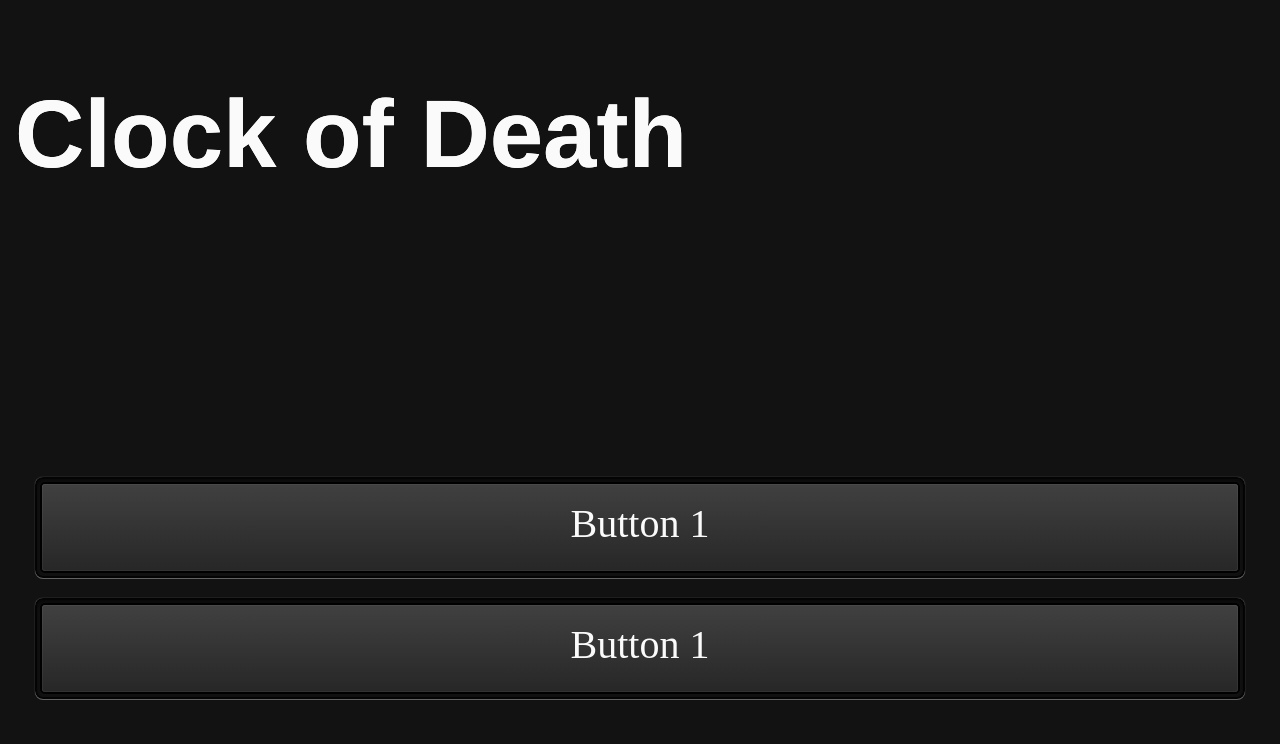
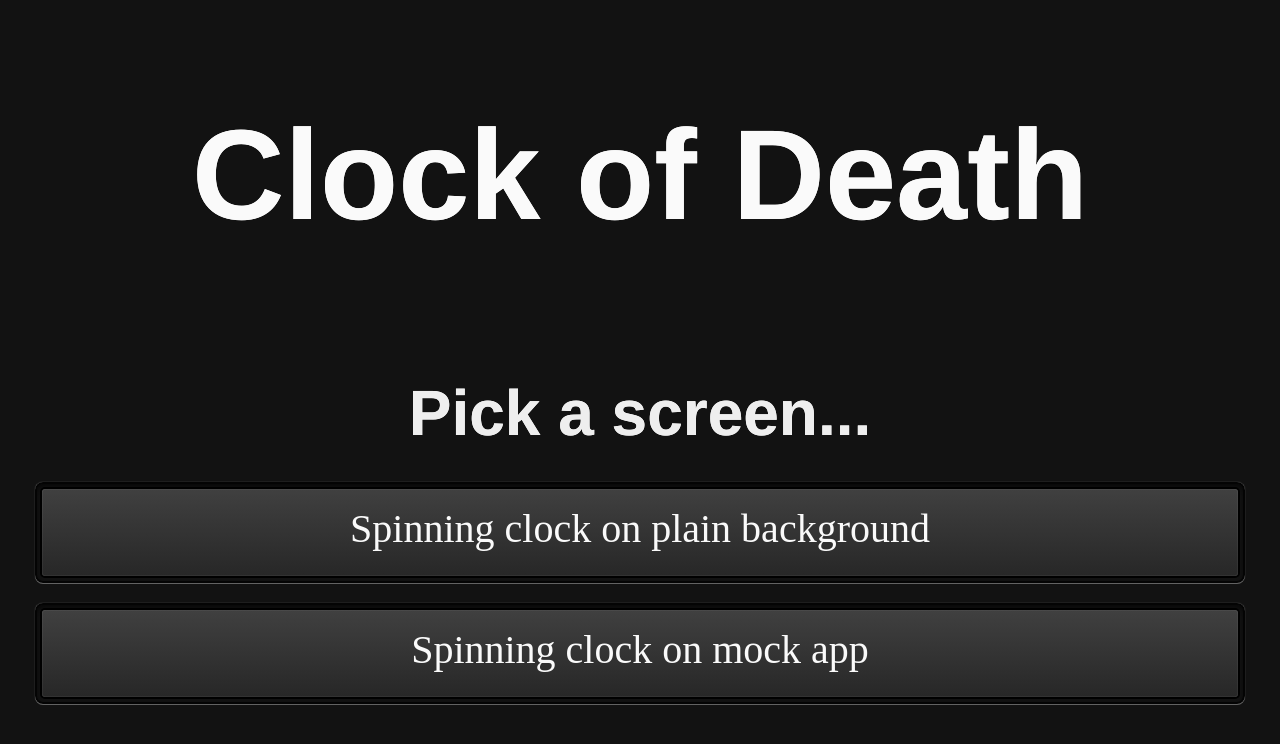
Before and after one commit to KaiserRyo/Clock-of-Death, a plain HTML site: page index.htm in a window 1280 px wide. Drawn offline with Linux system fonts and the light colour scheme.

Commit message:
Index page complete

```diff
--- a/index.htm
+++ b/index.htm
@@ -6,20 +6,50 @@
 	    <script src="dist/BlackBerry-JQM-all.min.js"></script>
 		<style type="text/css">
 			h1{
-				font-size: 6em;
+				font-size: 8em;
 				font-family: "Slate Pro",Slate,"Myriad Pro","BBAlpha Sans",Helvetica !important;
 				overflow: hidden;
-				margin-bottom: 3em;
+				margin-bottom: 1em;
 			}
-			.styled
+			h2{
+				font-size: 4em;
+				font-family: "Slate Pro",Slate,"Myriad Pro","BBAlpha Sans",Helvetica !important;
+				overflow: hidden;
+				margin-bottom: 0.5em;
+				color: #EEE;
+			}
+			.styled{
+				width: 90%;
+				font-family: "Slate Pro",Slate,"Myriad Pro","BBAlpha Sans",Helvetica !important;
+				font-weight: bold !important;
+				color: yellow;
+				margin: 1em;
+			}
 		</style>
+		<script type="text/javascript">
+			$('#button1').live('click',function() {
+				$.mobile.changePage( "plainbg.htm", { transition: "flip"} );
+			});
+			$('#button2').live('click',function() {
+				$.mobile.changePage( "appbg.htm", { transition: "flip"} );
+			});
+			$('#plain-bg-page').live('tap',function(event) {
+				$.mobile.changePage( "index.htm", { transition: "flip"} );
+			});
+			$('#app-bg-page').live('tap',function(event) {
+				$.mobile.changePage( "index.htm", { transition: "flip"} );
+			});
+		</script>
 	</head>
 	<body>
 		<div data-role="page" data-theme="a">
 			<div data-role="content">
-				<h1>Clock of Death</h1>
-				<button class="styled">Button 1</button>
-				<button class="styled">Button 1</button>
+				<center>
+					<h1>Clock of Death</h1>
+					<h2>Pick a screen...</h2>
+					<button class="styled" id="button1">Spinning clock on plain background</button>
+					<button class="styled" id="button2">Spinning clock on mock app</button>
+				</center>
 			</div>
 		</div>
 	</body>
```
Also changed, not shown: appbg.htm (added, +7 -0 lines), plainbg.htm (added, +7 -0 lines).
